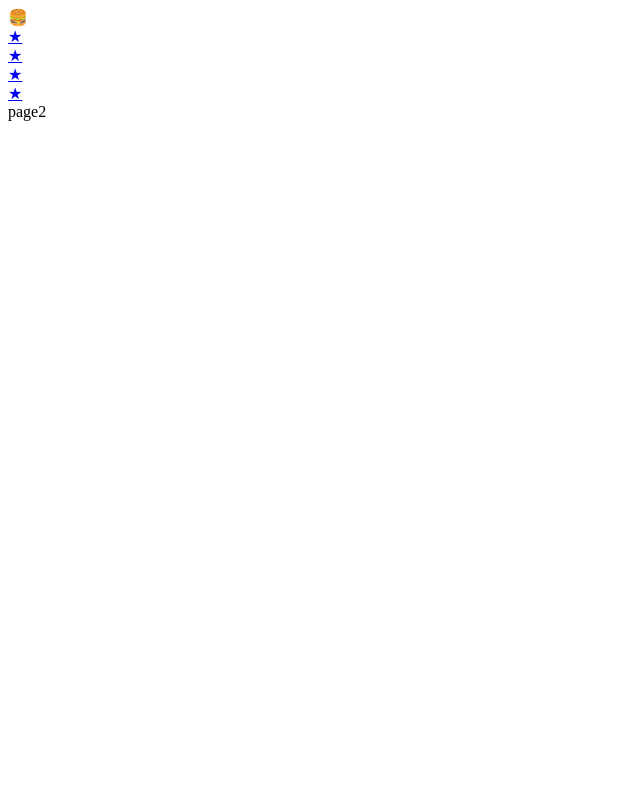
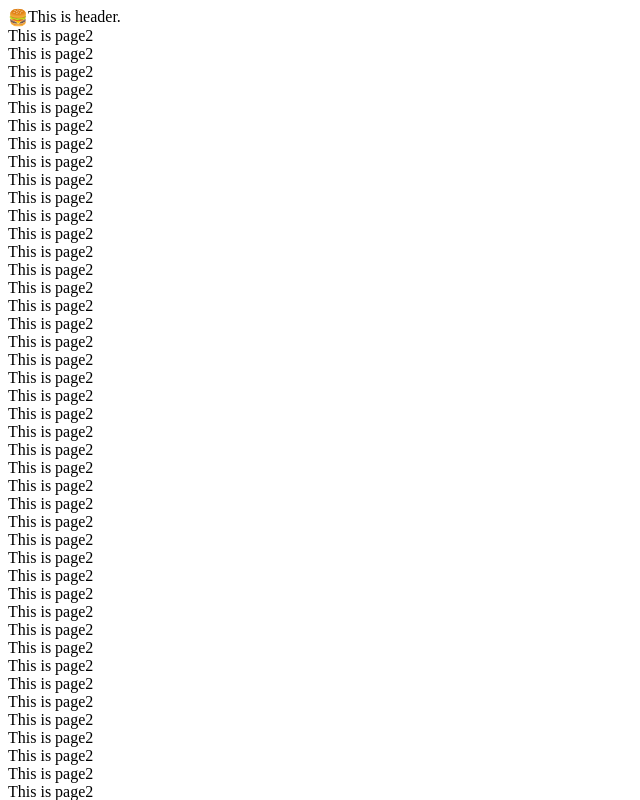
Before and after one commit to takaT6/nextjs-sidebar, a Next.js app: page /page2 in a window 1280 px wide. Shown: the top 800 px of the page, without its empty margins (0-640 px from the left). Built offline with nearby package versions, Linux system fonts and the light colour scheme.

Commit message:
✅ add Header component

```diff
--- /dev/null
+++ b/src/components/Header/Header.module.css
@@ -0,0 +1,6 @@
+.header {
+    position: sticky;
+    z-index: 100;
+    top: 0;
+    display: flex;
+}
--- /dev/null
+++ b/src/components/Header/index.tsx
@@ -0,0 +1,24 @@
+import { useState } from "react";
+import classes from "src/components/Header/Header.module.css"
+import Siderbar from "../Sidebar"
+
+const Header = () => {
+	const [isOpen, setIsOpen] = useState(false);
+
+	const handleClick = () => {
+		setIsOpen(isOpen => !isOpen);
+	};
+	return (
+		<>
+			<header className={classes.header}>
+
+				<div className={classes.hamburger} onClick={handleClick}>🍔</div>
+				This is header.
+			</header>
+
+			{isOpen && <Siderbar />}
+		</>
+	)
+}
+
+export default Header
--- /dev/null
+++ b/src/components/Sidebar/Sidebar.module.css
@@ -0,0 +1,16 @@
+.sidebar {
+    width: 50vw;
+    z-index: 50;
+    position: fixed;
+    background-color: lightblue;
+}
+
+.hamburger {}
+
+.menu {
+    display: flex;
+}
+
+.ul {
+    list-style: none;
+}
--- /dev/null
+++ b/src/components/Sidebar/index.tsx
@@ -0,0 +1,61 @@
+import Link from "next/link"
+import { useCallback, useState } from "react"
+import classes from "src/components/Sidebar/Sidebar.module.css"
+
+type Navigation = {
+  label: string,
+  href: string,
+  icon: JSX.Element,
+  isActive: boolean
+}
+
+const navigations: Navigation[] = [
+  {
+    label: "トップ",
+    href: "/",
+    icon: <span>★</span>,
+    isActive: false,
+  },
+  {
+    label: "ページ2",
+    href: "/page2",
+    icon: <span>★</span>,
+    isActive: false,
+  },
+  {
+    label: "ページ3",
+    href: "/page3",
+    icon: <span>★</span>,
+    isActive: false,
+  },
+  {
+    label: "ページ4",
+    href: "/page4",
+    icon: <span>★</span>,
+    isActive: false,
+  },
+]
+
+
+const Siderbar = () => {
+  return (
+    <>
+      <div className={classes.sidebar}>
+        <ul className={classes.ul}>
+          {navigations.map((navigation) => (
+            <li key={navigation.href}>
+              <Link href={navigation.href}>
+                <div className={classes.menu}>
+                  {navigation.icon}
+                  {navigation.label}
+                </div>
+              </Link>
+            </li>
+          ))}
+        </ul>
+      </div>
+    </>
+  )
+}
+
+export default Siderbar
--- a/src/components/SiderMenu/SideMenu.module.css
+++ /dev/null
@@ -1,9 +0,0 @@
-.sidemenu {
-    width: 50vw;
-}
-
-.hamburger {}
-
-.menu {
-    display: flex;
-}
--- a/src/components/SiderMenu/index.tsx
+++ /dev/null
@@ -1,55 +0,0 @@
-import Link from "next/link"
-import { useCallback, useState } from "react"
-import classes from "src/components/SiderMenu/SideMenu.module.css"
-
-type Navigation = {
-  pageName: string,
-  path: string,
-  icon: JSX.Element
-}
-
-const navigations: Navigation[] = [
-  {
-    pageName: "トップ",
-    path: "/",
-    icon: <div>★</div>
-  },
-  {
-    pageName: "ページ2",
-    path: "/page2",
-    icon: <div>★</div>
-  },
-  {
-    pageName: "ページ3",
-    path: "/page3",
-    icon: <div>★</div>
-  },
-  {
-    pageName: "ページ4",
-    path: "/page4",
-    icon: <div>★</div>
-  },
-]
-
-
-const SiderMenu = () => {
-  const [isOpen, setIsOpen] = useState(false);
-  const handleClick = useCallback(() => {
-    setIsOpen(isOpen => !isOpen);
-  }, [])
-  return (
-    <div className={classes.sidemenu}>
-      <div className={classes.hamburger} onClick={handleClick}>🍔</div>
-      {navigations.map((navigation) => (
-        <Link href={navigation.path} key={navigation.path}>
-          <div className={classes.menu}>
-            {navigation.icon}
-            {isOpen && navigation.pageName}
-          </div>
-        </Link>
-      ))}
-    </div>
-  )
-}
-
-export default SiderMenu
--- a/src/pages/_app.tsx
+++ b/src/pages/_app.tsx
@@ -1,11 +1,12 @@
-import SiderMenu from '@/components/SiderMenu'
+import Header from '@/components/Header'
+import Sidebar from '@/components/Sidebar'
 import '@/styles/globals.css'
 import type { AppProps } from 'next/app'
 
 export default function App({ Component, pageProps }: AppProps) {
   return (
     <>
-      <SiderMenu />
+      <Header />
       <Component {...pageProps} />
     </>
   )
--- a/src/pages/index.tsx
+++ b/src/pages/index.tsx
@@ -1,4 +1,3 @@
-import SiderMenu from '@/components/SiderMenu'
 import Head from 'next/head'
 
 const Home = () => {
@@ -10,6 +9,7 @@ const Home = () => {
         <meta name="viewport" content="width=device-width, initial-scale=1" />
         <link rel="icon" href="/favicon.ico" />
       </Head>
+      This is main page
     </>
   )
 }
--- a/src/pages/page2.tsx
+++ b/src/pages/page2.tsx
@@ -1,7 +1,7 @@
-import SiderMenu from '@/components/SiderMenu'
 import Head from 'next/head'
 
 const Home = () => {
+	const array = new Array(100).fill(10)
 	return (
 		<>
 			<Head>
@@ -10,7 +10,9 @@ const Home = () => {
 				<meta name="viewport" content="width=device-width, initial-scale=1" />
 				<link rel="icon" href="/favicon.ico" />
 			</Head>
-			page2
+			{array.map(() => (
+				<div>This is page2</div>
+			))}
 		</>
 	)
 }
```
